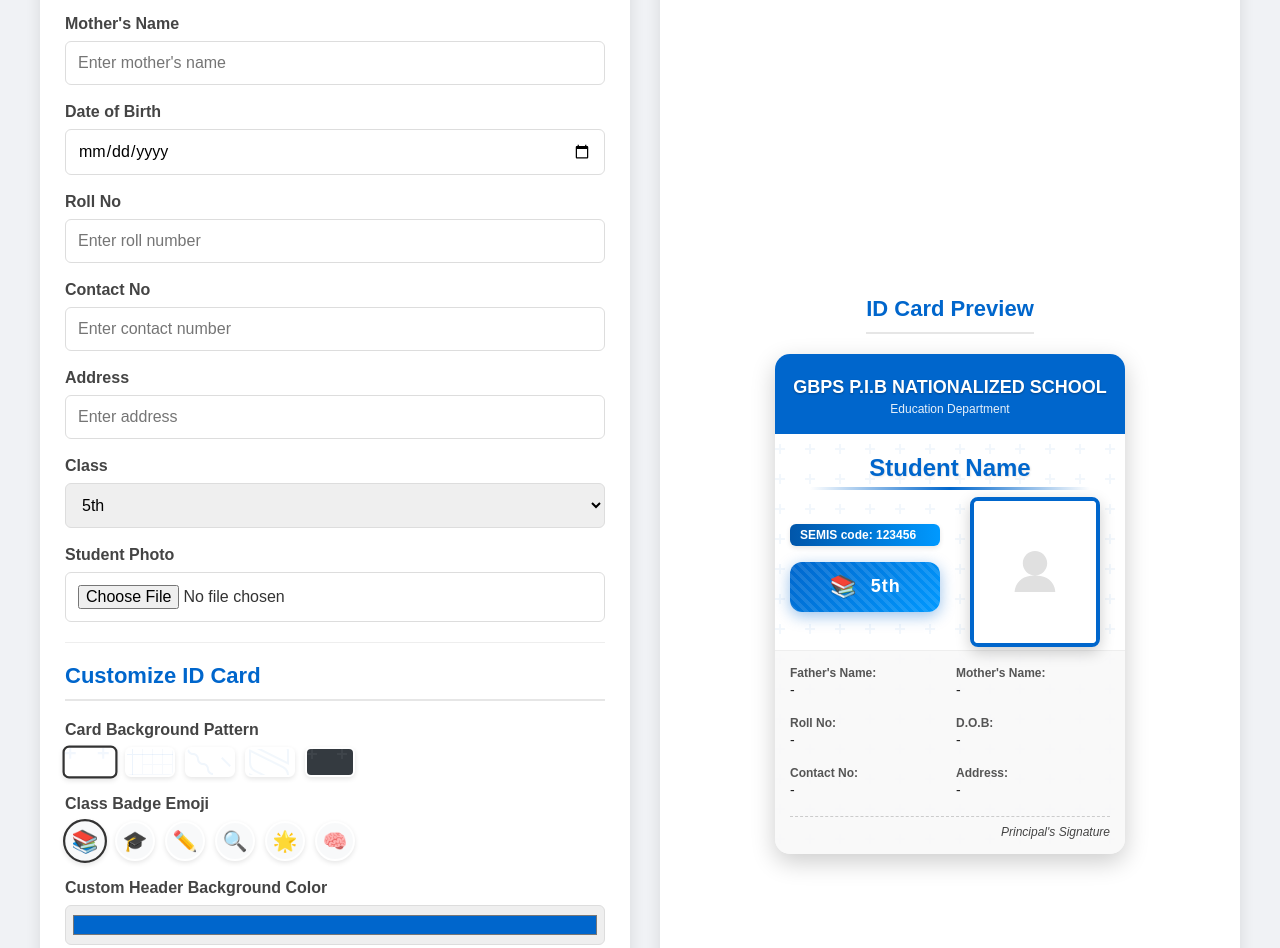
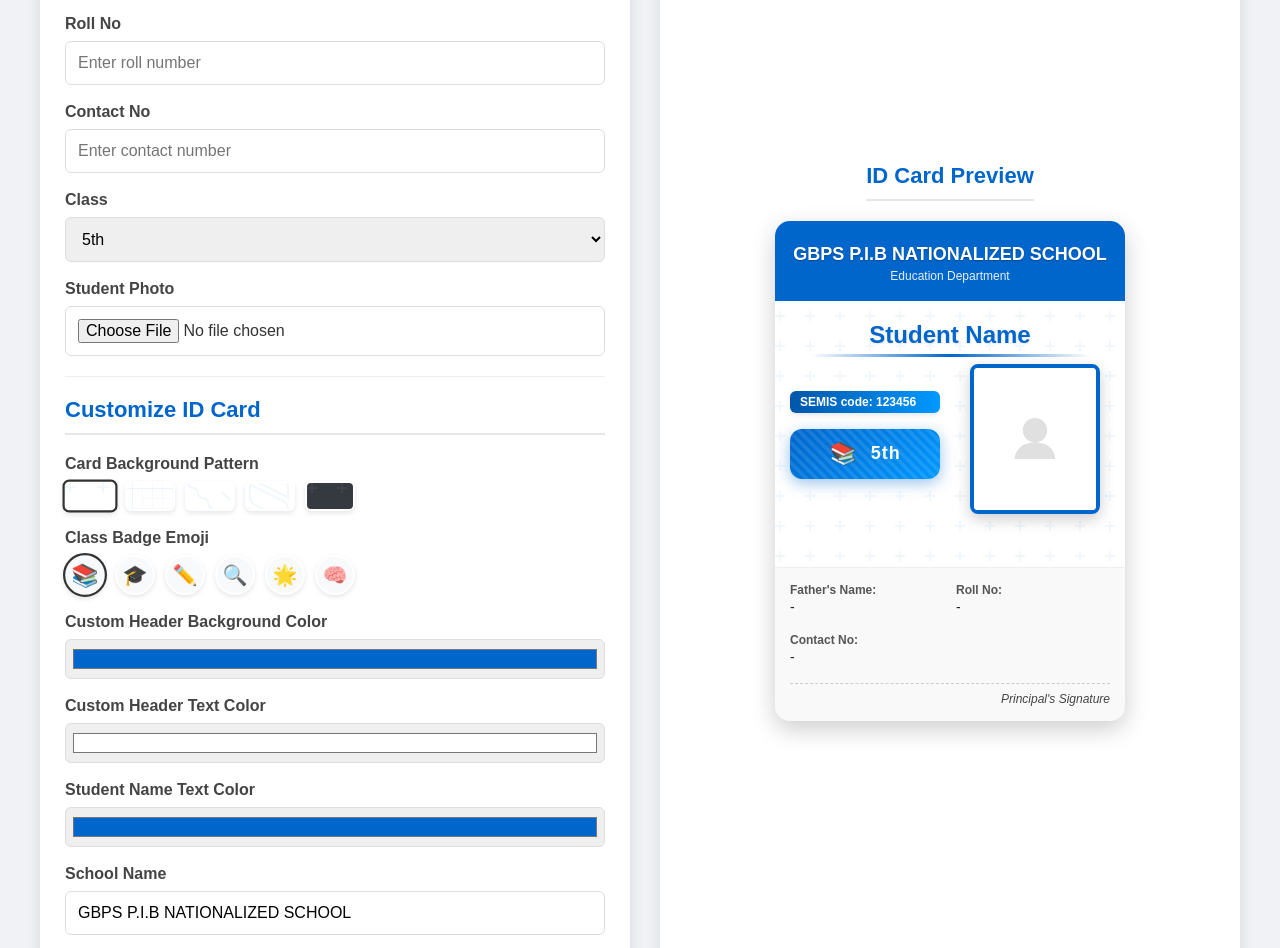
Before and after one commit to Huzaifa-io/idcard-maker, a plain HTML site: page index.html in a window 1280 px wide. Shown: the part 326-1274 px from the top of the page. Drawn offline with nearby package versions, Linux system fonts and the light colour scheme.

Commit message:
Add files via upload

```diff
--- a/index.html
+++ b/index.html
@@ -7,6 +7,7 @@
     <script src="https://html2canvas.hertzen.com/dist/html2canvas.min.js"></script>
     <script src="https://cdnjs.cloudflare.com/ajax/libs/jspdf/2.5.1/jspdf.umd.min.js"></script>
     <style>
+
         * {
             margin: 0;
             padding: 0;
@@ -492,16 +493,6 @@
             </div>
 
             <div class="form-group">
-                <label for="motherName">Mother's Name</label>
-                <input type="text" id="motherName" placeholder="Enter mother's name">
-            </div>
-
-            <div class="form-group">
-                <label for="dob">Date of Birth</label>
-                <input type="date" id="dob">
-            </div>
-
-            <div class="form-group">
                 <label for="rollNo">Roll No</label>
                 <input type="text" id="rollNo" placeholder="Enter roll number">
             </div>
@@ -509,11 +500,6 @@
             <div class="form-group">
                 <label for="contactNo">Contact No</label>
                 <input type="text" id="contactNo" placeholder="Enter contact number">
-            </div>
-
-            <div class="form-group">
-                <label for="address">Address</label>
-                <input type="text" id="address" placeholder="Enter address">
             </div>
 
             <div class="form-group">
@@ -634,28 +620,13 @@
                         </div>
 
                         <div class="detail-item">
-                            <div class="detail-label">Mother's Name:</div>
-                            <div id="motherNameValue" class="detail-value">-</div>
-                        </div>
-
-                        <div class="detail-item">
                             <div class="detail-label">Roll No:</div>
                             <div id="rollNoValue" class="detail-value">-</div>
                         </div>
 
                         <div class="detail-item">
-                            <div class="detail-label">D.O.B:</div>
-                            <div id="dobValue" class="detail-value">-</div>
-                        </div>
-
-                        <div class="detail-item">
                             <div class="detail-label">Contact No:</div>
                             <div id="contactNoValue" class="detail-value">-</div>
-                        </div>
-
-                        <div class="detail-item">
-                            <div class="detail-label">Address:</div>
-                            <div id="addressValue" class="detail-value">-</div>
                         </div>
                     </div>
 
@@ -694,11 +665,8 @@
         const inputs = {
             studentName: document.getElementById('studentName'),
             fatherName: document.getElementById('fatherName'),
-            motherName: document.getElementById('motherName'),
-            dob: document.getElementById('dob'),
             rollNo: document.getElementById('rollNo'),
             contactNo: document.getElementById('contactNo'),
-            address: document.getElementById('address'),
             class: document.getElementById('class'),
             schoolName: document.getElementById('schoolName'),
             semisCode: document.getElementById('semisCode')
@@ -708,11 +676,8 @@
         const displays = {
             nameValue: document.getElementById('studentNameDisplay'),
             fatherNameValue: document.getElementById('fatherNameValue'),
-            motherNameValue: document.getElementById('motherNameValue'),
-            dobValue: document.getElementById('dobValue'),
             rollNoValue: document.getElementById('rollNoValue'),
             contactNoValue: document.getElementById('contactNoValue'),
-            addressValue: document.getElementById('addressValue'),
             classValue: document.getElementById('classValue'),
             schoolNameDisplay: document.getElementById('schoolNameDisplay'),
             semisCodeDisplay: document.getElementById('semisCodeDisplay')
@@ -841,26 +806,11 @@
             // Update text values
             displays.nameValue.textContent = inputs.studentName.value || 'Student Name';
             displays.fatherNameValue.textContent = inputs.fatherName.value || '-';
-            displays.motherNameValue.textContent = inputs.motherName.value || '-';
             displays.rollNoValue.textContent = inputs.rollNo.value || '-';
             displays.contactNoValue.textContent = inputs.contactNo.value || '-';
-            displays.addressValue.textContent = inputs.address.value || '-';
             displays.classValue.textContent = inputs.class.value;
             displays.schoolNameDisplay.textContent = inputs.schoolName.value;
             displays.semisCodeDisplay.textContent = inputs.semisCode.value;
-
-            // Format date if provided
-            if (inputs.dob.value) {
-                const date = new Date(inputs.dob.value);
-                const formattedDate = date.toLocaleDateString('en-GB', {
-                    day: '2-digit',
-                    month: '2-digit',
-                    year: 'numeric'
-                }).replace(/\//g, '-');
-                displays.dobValue.textContent = formattedDate;
-            } else {
-                displays.dobValue.textContent = '-';
-            }
         }
 
         // Download ID card as PNG
```
